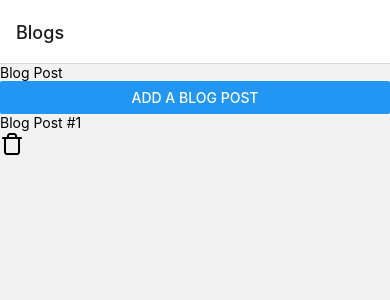
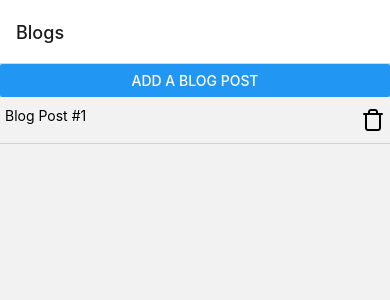
Before and after one commit to GeoMukkath/NativeBlog, a React Native app: screen /Blogs in a window 390 px wide. Both pictures are taken after a click on the button "ADD A BLOG POST". Shown: the top 300 px of the page. Built offline with nearby package versions, Linux system fonts and the light colour scheme.

Commit message:
Added some basic styling to IndexScreen.js

```diff
--- a/src/screens/IndexScreen.js
+++ b/src/screens/IndexScreen.js
@@ -7,14 +7,13 @@ const IndexScreen = () => {
   const { data, addBlogPost } = useContext(BlogContext);
   return (
     <View>
-      <Text>Blog Post</Text>
       <Button title="Add a Blog Post" onPress={addBlogPost} />
       <FlatList
         data={data}
         keyExtractor={(BlogPost) => BlogPost.title}
         renderItem={({ item }) => {
           return (
-            <View>
+            <View style={styles.row}>
               <Text>{item.title}</Text>
               <Feather name="trash" size={24} color="black" />
             </View>
@@ -25,6 +24,15 @@ const IndexScreen = () => {
   );
 };
 
-const styles = StyleSheet.create({});
+const styles = StyleSheet.create({
+  row: {
+    flexDirection: "row",
+    justifyContent: "space-between",
+    paddingVertical: 10,
+    paddingHorizontal: 5,
+    borderBottomWidth: 1,
+    borderColor: "lightgrey",
+  },
+});
 
 export default IndexScreen;
```
